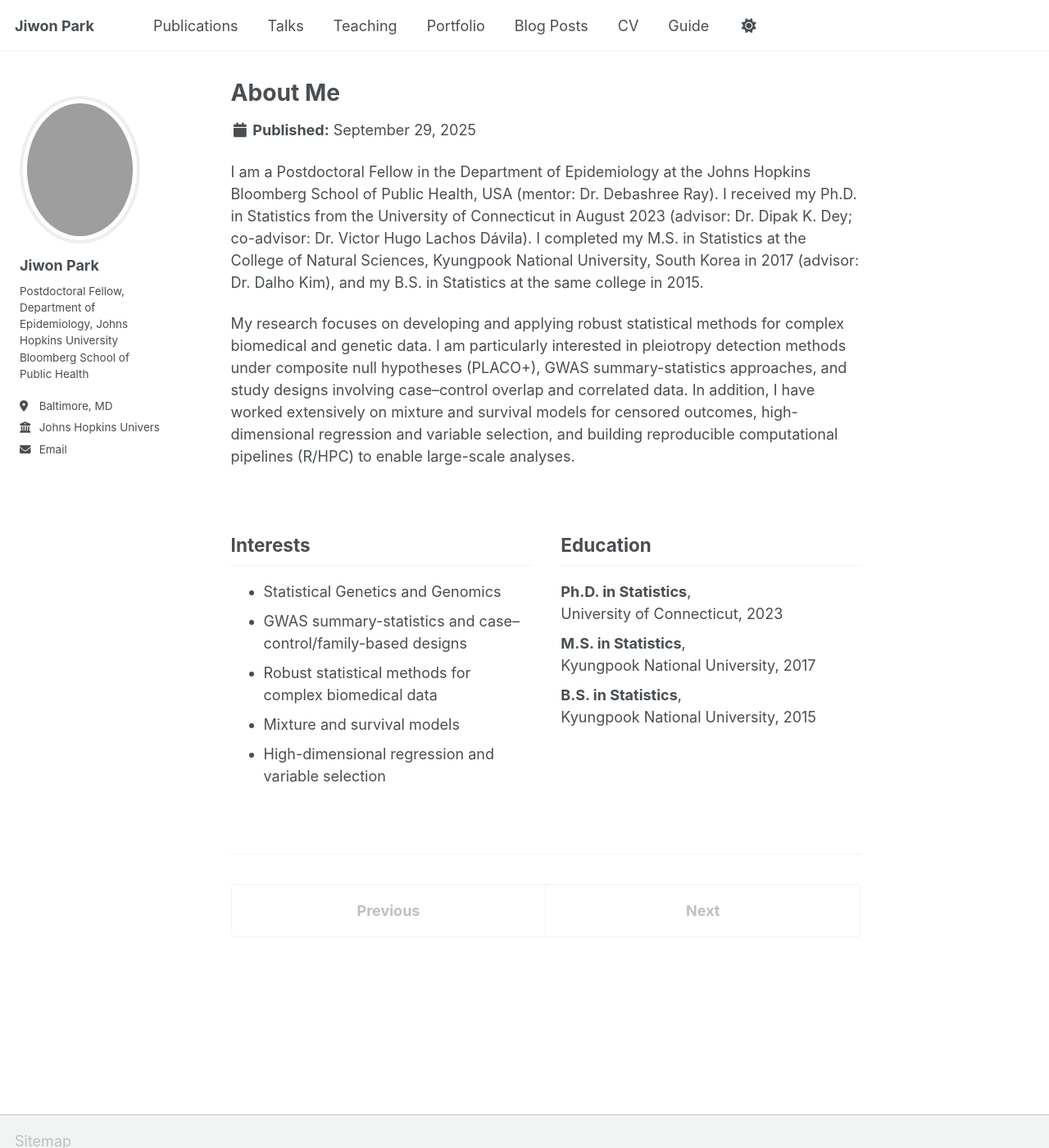
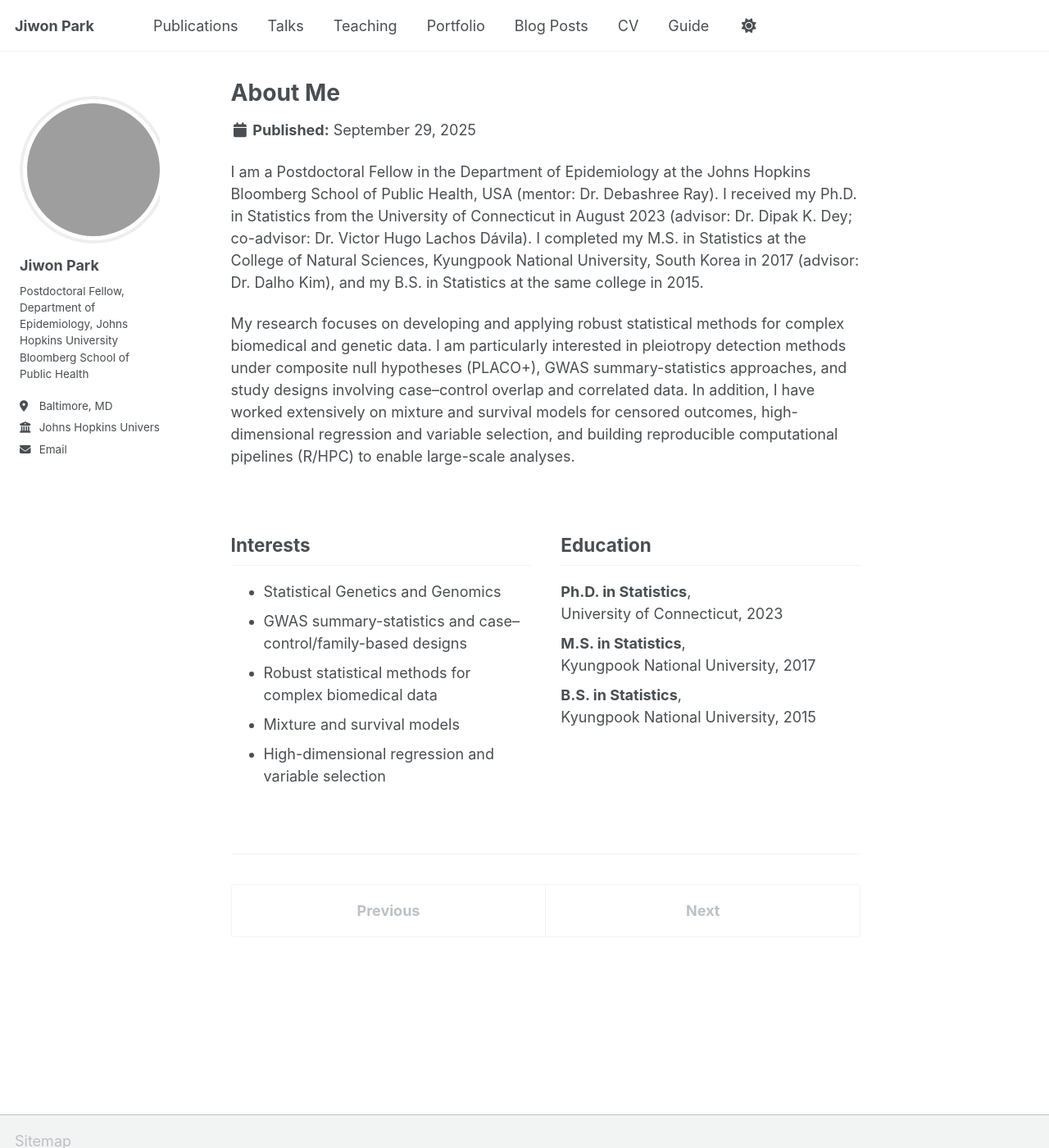
Before and after one commit to JiwonPark41/JiwonPark41.github.io, a Jekyll site: the page built from _pages/about.md, in a window 1280 px wide and 1400 px high. Shown: the whole window at 82% size. Built offline with Jekyll 4.4.1, drawn with Linux system fonts in a browser that asks for light colours; a script that is not in the unit is left out.

Commit message:
Update main.scss

```diff
--- a/assets/css/main.scss
+++ b/assets/css/main.scss
@@ -143,3 +143,48 @@ label[for="nav-trigger"] {
 .author__urls a {
   line-height: 1.4;
 }
+
+/* ==== Avatar container: hard-fixed circle ==== */
+.author__avatar,
+.sidebar .author__avatar,
+.page__sidebar .author__avatar {
+  display: block !important;
+  width: 180px !important;
+  height: 180px !important;
+  min-width: 180px !important;
+  min-height: 180px !important;
+  max-width: 180px !important;
+  max-height: 180px !important;
+
+  border-radius: 50% !important;  /* the container itself is a circle */
+  overflow: hidden !important;     /* hide overflow so image is clipped to circle */
+  margin: 0 auto 16px !important;  /* center in sidebar */
+  flex: 0 0 auto !important;       /* prevent flexbox from squashing it */
+  aspect-ratio: 1 / 1 !important;  /* safety net */
+}
+
+/* Image fills the circle without distortion */
+.author__avatar img,
+.author__avatar .u-photo {
+  display: block !important;
+  width: 100% !important;
+  height: 100% !important;
+  max-width: none !important;      /* defeat global img rules */
+  object-fit: cover !important;     /* fill circle nicely */
+  border-radius: 50% !important;    /* keep edges round */
+  margin: 0 !important;
+}
+
+/* Optional: smaller but still circular on very small screens */
+@media (max-width: 480px) {
+  .author__avatar,
+  .sidebar .author__avatar,
+  .page__sidebar .author__avatar {
+    width: 140px !important;
+    height: 140px !important;
+    min-width: 140px !important;
+    min-height: 140px !important;
+    max-width: 140px !important;
+    max-height: 140px !important;
+  }
+}
```
